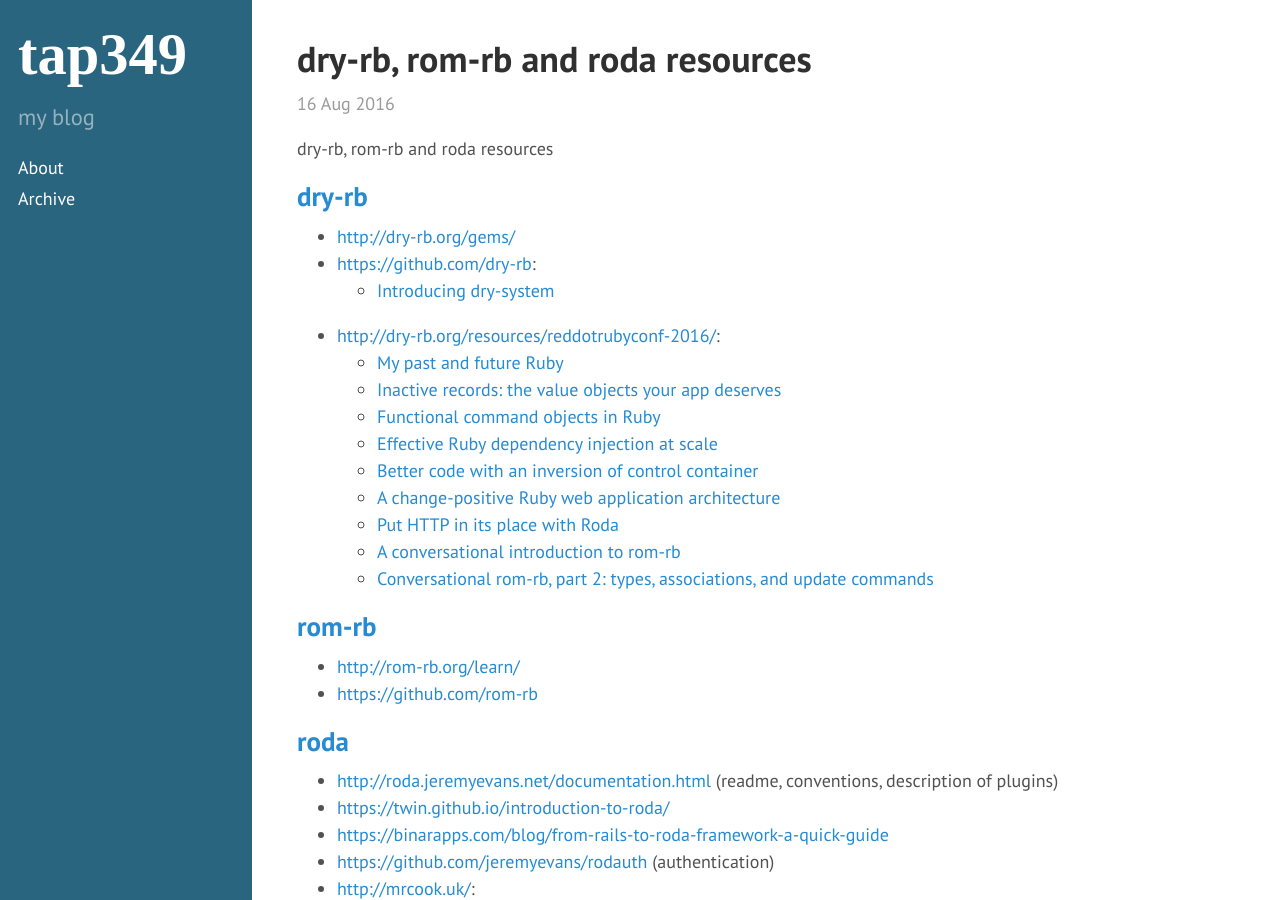
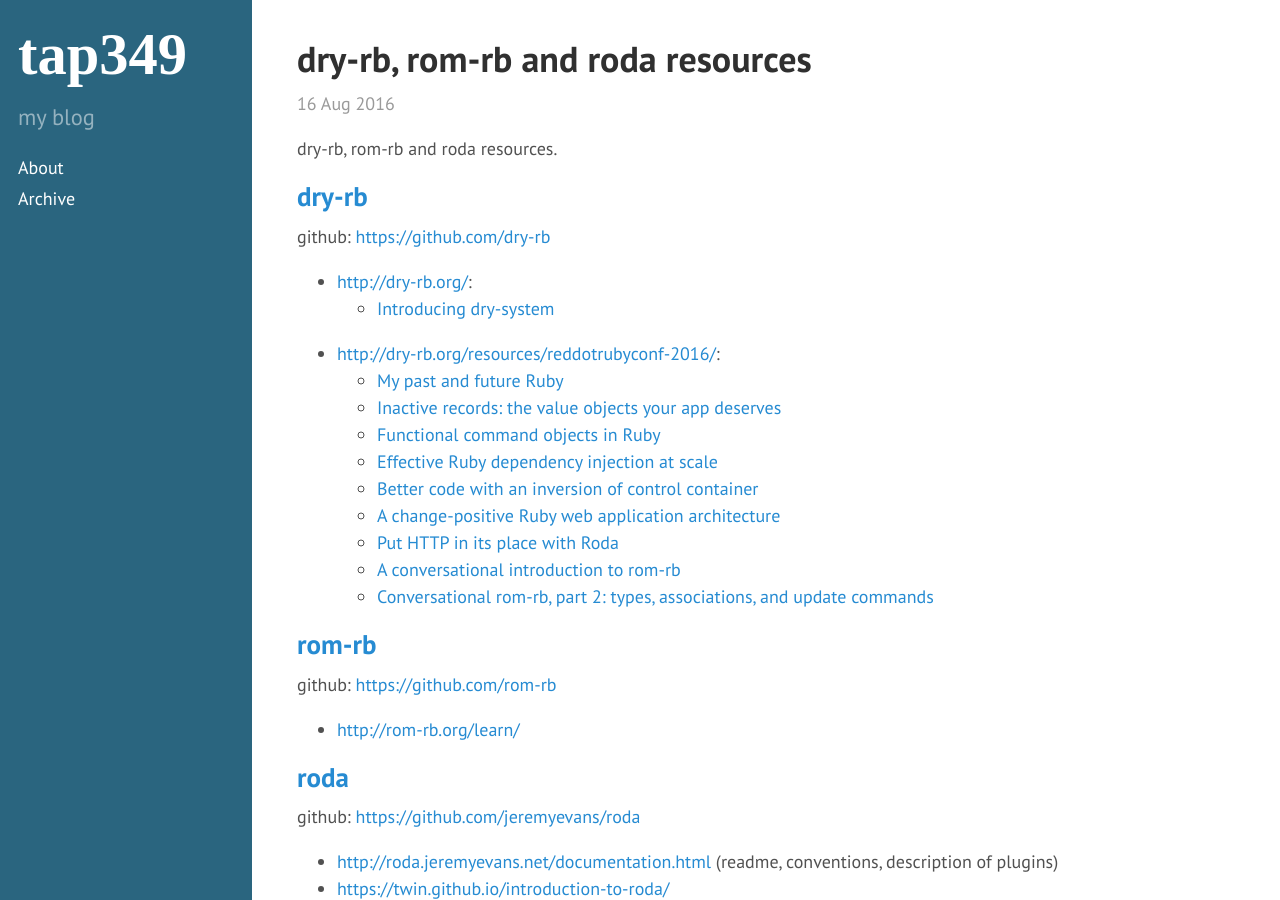
Before and after one commit to tap349/tap349.github.io, a Jekyll site: the page built from _posts/2016-08-17-dry-rb-rom-rb-and-roda-resources.md, in a window 1280 px wide and 900 px high. Built offline with Jekyll 4.4.1, drawn with Linux system fonts in a browser that asks for light colours.

Commit message:
update 2016-08-17_01:35:59

```diff
--- a/_posts/2016-08-17-dry-rb-rom-rb-and-roda-resources.md
+++ b/_posts/2016-08-17-dry-rb-rom-rb-and-roda-resources.md
@@ -6,14 +6,15 @@
 categories: [dry-rb, rom-rb, roda]
 ---
 
-dry-rb, rom-rb and roda resources
+dry-rb, rom-rb and roda resources.
 
 <!-- more -->
 
 ## [dry-rb](http://dry-rb.org/)
 
-- <http://dry-rb.org/gems/>
-- <https://github.com/dry-rb>:
+github: <https://github.com/dry-rb>
+
+- <http://dry-rb.org/>:
   * [Introducing dry-system](http://dry-rb.org/news/2016/08/15/introducing-dry-system/)
 - <http://dry-rb.org/resources/reddotrubyconf-2016/>:
   * [My past and future Ruby](http://icelab.com.au/articles/my-past-and-future-ruby/)
@@ -28,10 +29,13 @@
 
 ## [rom-rb](http://rom-rb.org/)
 
+github: <https://github.com/rom-rb>
+
 - <http://rom-rb.org/learn/>
-- <https://github.com/rom-rb>
 
 ## [roda](http://roda.jeremyevans.net/)
+
+github: <https://github.com/jeremyevans/roda>
 
 - <http://roda.jeremyevans.net/documentation.html>
   (readme, conventions, description of plugins)
```
